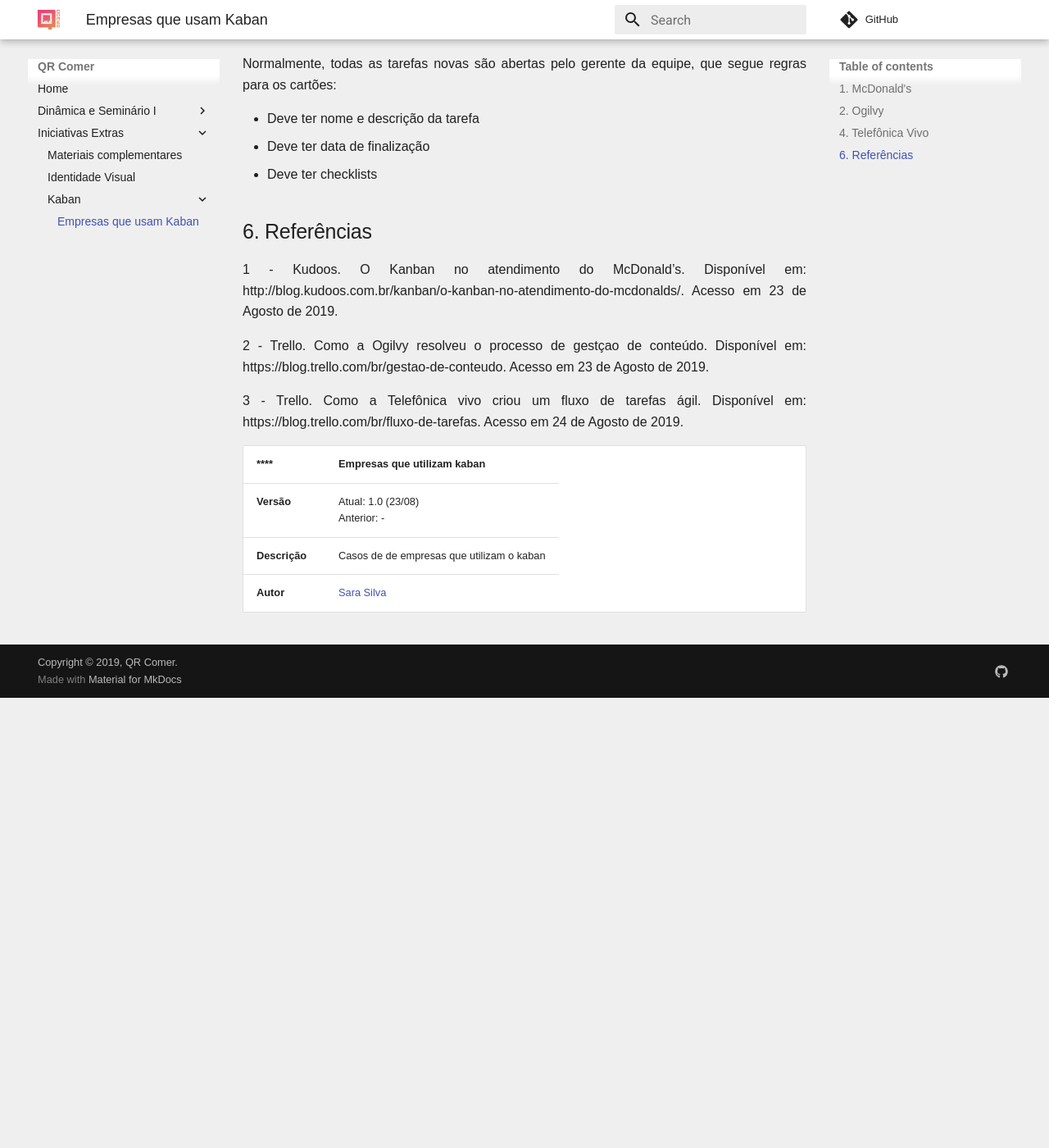
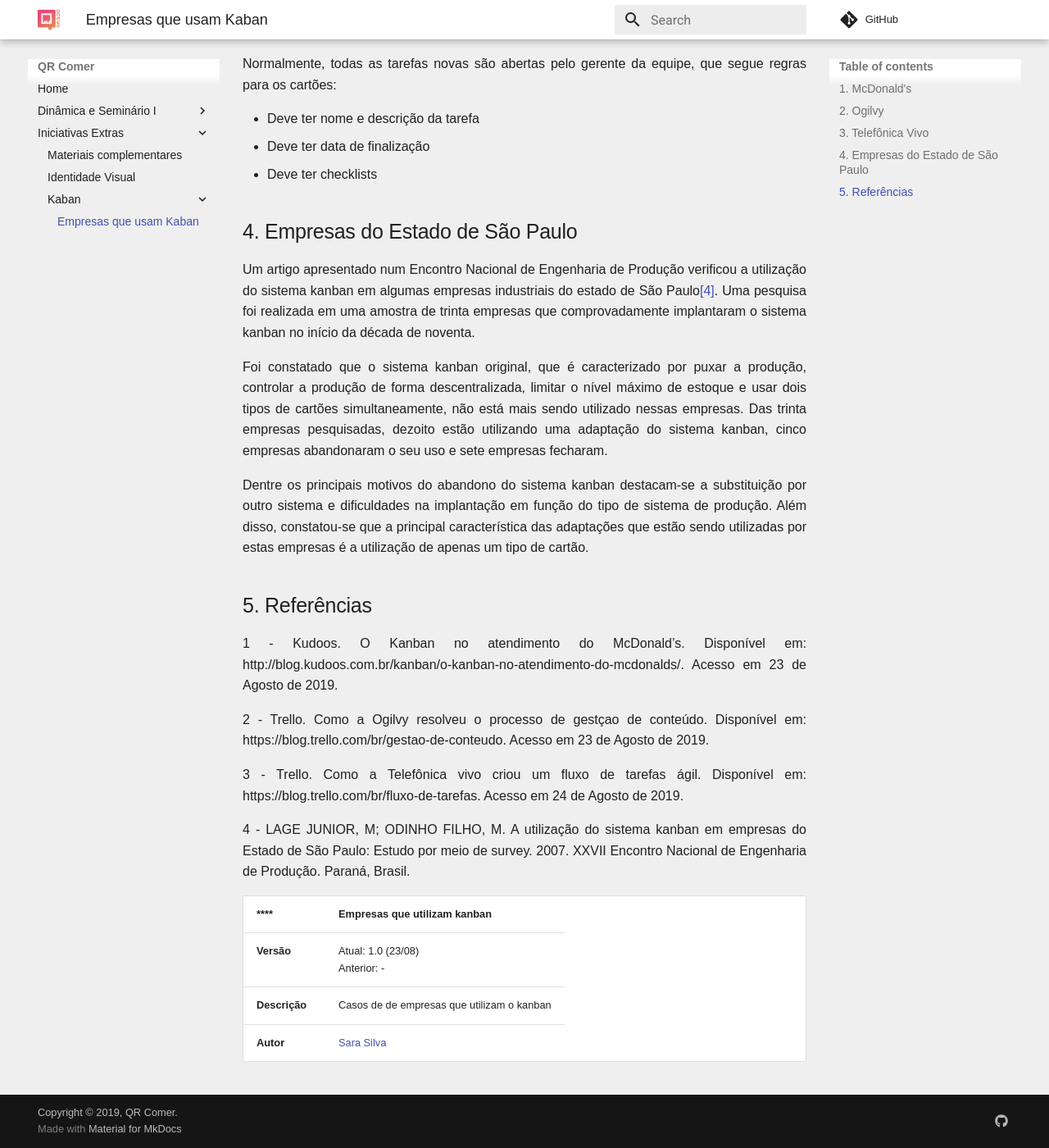
Before and after one commit to fga-desenho-2019-2/Wiki, an MkDocs documentation site: the page built from docs/iniciativas_extras/kanban/estudo_de_casos.md, in a window 1280 px wide and 1400 px high, scrolled down 2155 px. Shown: the whole window at 82% size. Built offline with MkDocs 1.6.1 and Material for MkDocs 9.7.7, drawn with Linux system fonts in a browser that asks for light colours; comment, search, counter and statistics services are not loaded; old or Windows-style settings are respelled for this version of MkDocs; before the commit the page ends 3006 px from its top, so only the background shows below that; some of the changed text lies outside the part shown.

Commit message:
Adding industrial companies

```diff
--- a/docs/iniciativas_extras/kanban/estudo_de_casos.md
+++ b/docs/iniciativas_extras/kanban/estudo_de_casos.md
@@ -1,8 +1,8 @@
-# Empresas que utilizam Kaban
+# Empresas que utilizam Kanban
 
 ## 1. McDonald's
 
-No [McDonald's](https://www.mcdonalds.com.br/), rede de franquias de lachonetes fast foods, é possível visualizar um sistema de kaban no atendimento ao cliente, sem o quadro tradicional mas com efeitos visuais relevantes.[[1]](#6-referencias)
+No [McDonald's](https://www.mcdonalds.com.br/), rede de franquias de lachonetes fast foods, é possível visualizar um sistema de kanban no atendimento ao cliente, sem o quadro tradicional mas com efeitos visuais relevantes.[[1]](#5-referencias)
 
 O valor que o cliente almeja é ter um lanche no padrão de fast food: de rápida entrega e de qualidade.
 
@@ -25,7 +25,7 @@
 
 A [Ogilvy](http://www.ogilvy.com.br/) é uma agência multinacional de marketing e relações públicas, tem entre seus clientes a Nestlé e a BMW. A gestão de conteúdo na agência é feita com kanban digital que é compartilhado com os clientes.
 
-Alguns colaboradores da agência afirmam que o kanban gera um processo fluído, com pouco ruído e reduz drasticamente o número de reuniões e e-mails.[[2]](#6-referencias)
+Alguns colaboradores da agência afirmam que o kanban gera um processo fluído, com pouco ruído e reduz drasticamente o número de reuniões e e-mails.[[2]](#5-referencias)
 
 Colaboradores que trabalham com um só cliente gerenciam todas as demandas em um só quadro digital, já quem trabalha com vários clientes ao mesmo tempo, usa vários quadros diferentes.
 
@@ -38,9 +38,9 @@
 
 O cliente também possui uma coluna exclusiva, onde ele coloca o que precisa com suas palavras e isso depois vira um cartão com uma tarefa para produção de conteúdo. Isso reduz dezenas de e-mails que o cliente enviaria explicando suas demandas, agora a equipe da Ogilvy recebe rapidamente um cartão com um pedido do cliente.
 
-## 4. Telefônica Vivo
+## 3. Telefônica Vivo
 
-A equipe do projeto chamado Fórum Vivo, na [Telefônica Vivo](http://www.telefonica.com.br/) obteve um redução de 90% da comunicação por e-mail desde que passou a utilizar um kanban digital.[[3]](#6-referencias)
+A equipe do projeto chamado Fórum Vivo, na [Telefônica Vivo](http://www.telefonica.com.br/) obteve um redução de 90% da comunicação por e-mail desde que passou a utilizar um kanban digital.[[3]](#5-referencias)
 
 O quadro de kanban da equipe, que é renovado semanalmente, tem as seguintes colunas:
 
@@ -66,15 +66,25 @@
 * Deve ter data de finalização
 * Deve ter checklists
 
-## 6. Referências
+## 4. Empresas do Estado de São Paulo
+
+Um artigo apresentado num Encontro Nacional de Engenharia de Produção verificou a utilização do sistema kanban em  algumas  empresas   industriais  do  estado  de  São  Paulo[[4]](#5-referencias).  Uma pesquisa foi realizada em uma amostra de trinta empresas que  comprovadamente  implantaram  o  sistema  kanban  no  início  da década de noventa.
+
+Foi constatado que o sistema kanban original, que é  caracterizado  por  puxar  a  produção,  controlar  a produção de forma descentralizada, limitar o nível máximo de estoque e  usar  dois  tipos  de  cartões  simultaneamente,  não  está  mais  sendo utilizado  nessas  empresas.  Das  trinta  empresas  pesquisadas,  dezoito estão  utilizando  uma  adaptação  do  sistema  kanban,  cinco  empresas abandonaram   o   seu   uso   e   sete   empresas   fecharam.
+
+Dentre   os principais  motivos  do  abandono  do  sistema  kanban  destacam-se  a substituição  por  outro  sistema  e  dificuldades  na  implantação  em função do tipo de sistema de produção. Além disso, constatou-se que a principal característica das adaptações que estão sendo utilizadas por estas empresas é a utilização de apenas um tipo de cartão.
+
+## 5. Referências
 1 - Kudoos. O Kanban no atendimento do McDonald’s. Disponível em: http://blog.kudoos.com.br/kanban/o-kanban-no-atendimento-do-mcdonalds/. Acesso em 23 de Agosto de 2019.
 
 2 - Trello. Como a Ogilvy resolveu o processo de gestçao de conteúdo. Disponível em: https://blog.trello.com/br/gestao-de-conteudo. Acesso em 23 de Agosto de 2019.
 
 3 - Trello. Como a Telefônica vivo criou um fluxo de tarefas ágil. Disponível em: https://blog.trello.com/br/fluxo-de-tarefas. Acesso em 24 de Agosto de 2019.
 
-|**** | **Empresas que utilizam kaban**  |
+4 - LAGE JUNIOR, M; ODINHO FILHO, M. A utilização do sistema kanban em empresas do Estado de São Paulo: Estudo por meio de survey. 2007. XXVII Encontro Nacional de Engenharia de Produção. Paraná, Brasil.
+
+|**** | **Empresas que utilizam kanban**  |
 |--|--|
 | **Versão**| Atual: 1.0 (23/08) <br> Anterior: - |
-| **Descrição** | Casos de de empresas que utilizam o kaban |
+| **Descrição** | Casos de de empresas que utilizam o kanban |
 |**Autor**| [Sara Silva](https://github.com/silvasara) |
```
